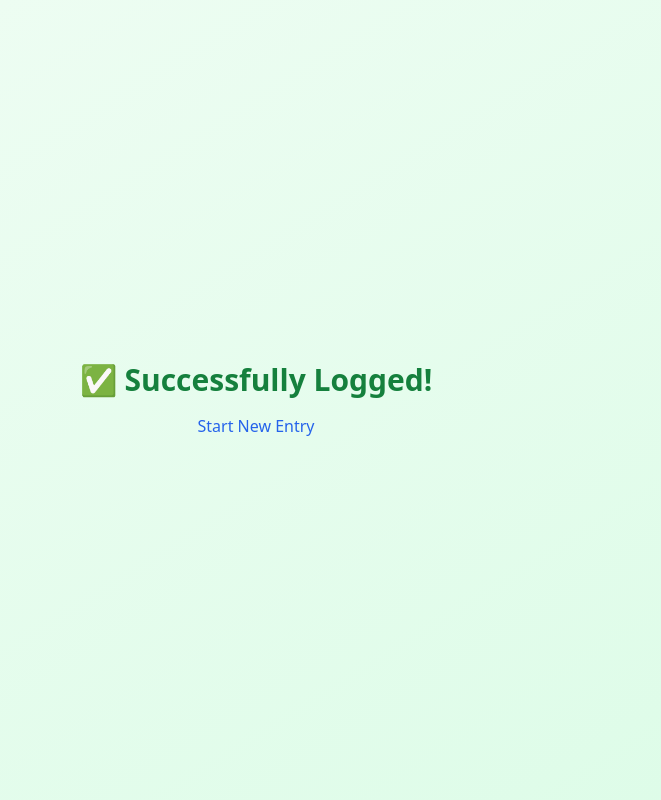
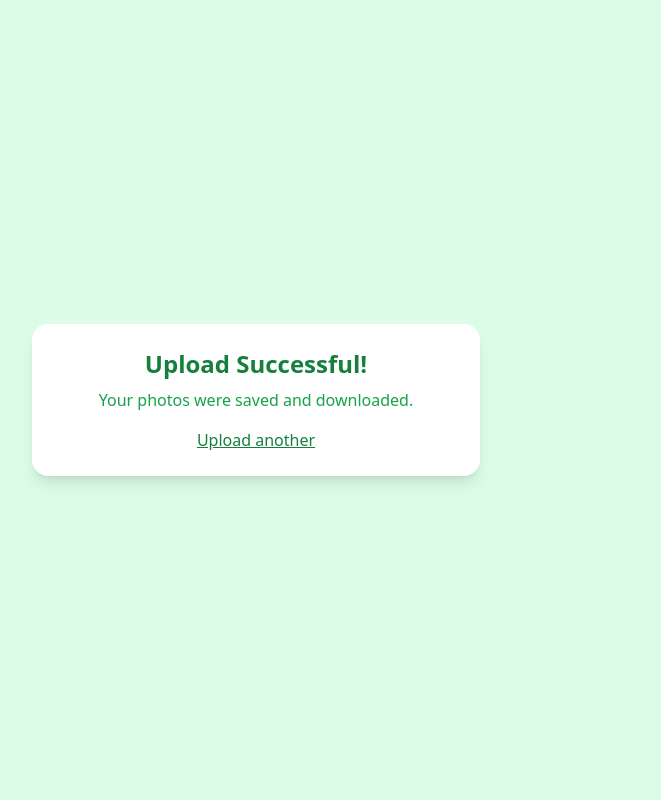
Before and after one commit to ProNoobCoder/i-pms, a Flask app: template templates/success.html in a window 1280 px wide. Shown: the whole page, without its empty margins (384-1045 px from the left). Run offline with Flask 3, Linux system fonts and the light colour scheme; the template is opened without the code that fills it, so the values that code supplies are empty; some libraries are stand-ins or nearby versions.

Commit message:
Update success.html

```diff
--- a/templates/success.html
+++ b/templates/success.html
@@ -1,15 +1,15 @@
-<!doctype html>
+<!DOCTYPE html>
 <html lang="en">
 <head>
-  <meta charset="UTF-8">
-  <meta name="viewport" content="width=device-width, initial-scale=1.0">
-  <title>i-PMS</title>
-  <script src="https://cdn.tailwindcss.com"></script>
+    <meta charset="UTF-8">
+    <title>Success</title>
+    <script src="https://cdn.tailwindcss.com"></script>
 </head>
-<body class="flex flex-col items-center justify-center min-h-screen p-4 bg-gradient-to-br from-green-50 to-green-100">
-  <div class="text-center">
-    <h2 class="text-3xl font-bold text-green-700 mb-4">✅ Successfully Logged!</h2>
-    <a href="{{ url_for('enter_hostname') }}" class="text-blue-600 hover:underline">Start New Entry</a>
-  </div>
+<body class="bg-green-100 h-screen flex items-center justify-center">
+    <div class="bg-white p-6 rounded-2xl shadow-lg text-center w-11/12 max-w-md">
+        <h2 class="text-2xl text-green-700 font-bold mb-2">Upload Successful!</h2>
+        <p class="text-green-600 mb-4">Your photos were saved and downloaded.</p>
+        <a href="{{ url_for('upload') }}" class="text-green-700 underline font-medium">Upload another</a>
+    </div>
 </body>
 </html>
```
